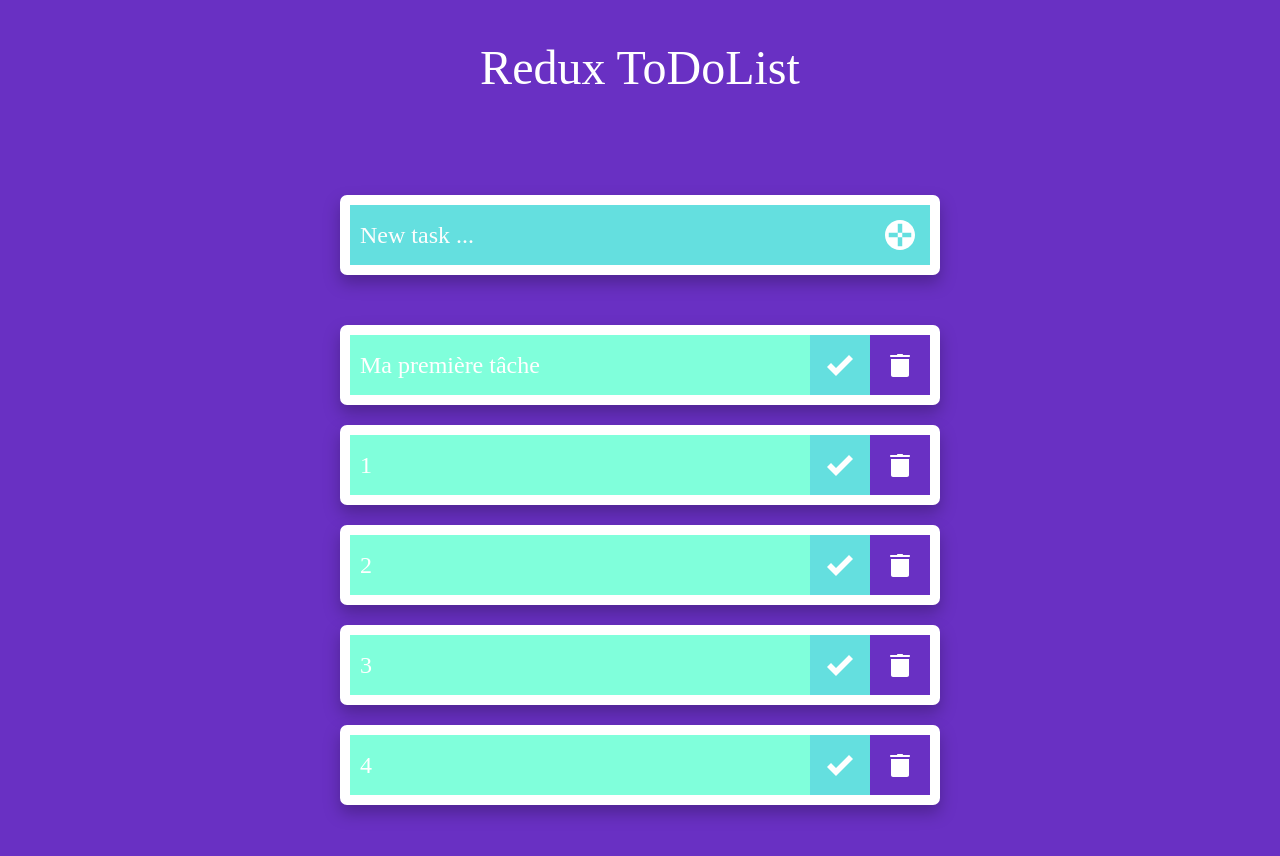
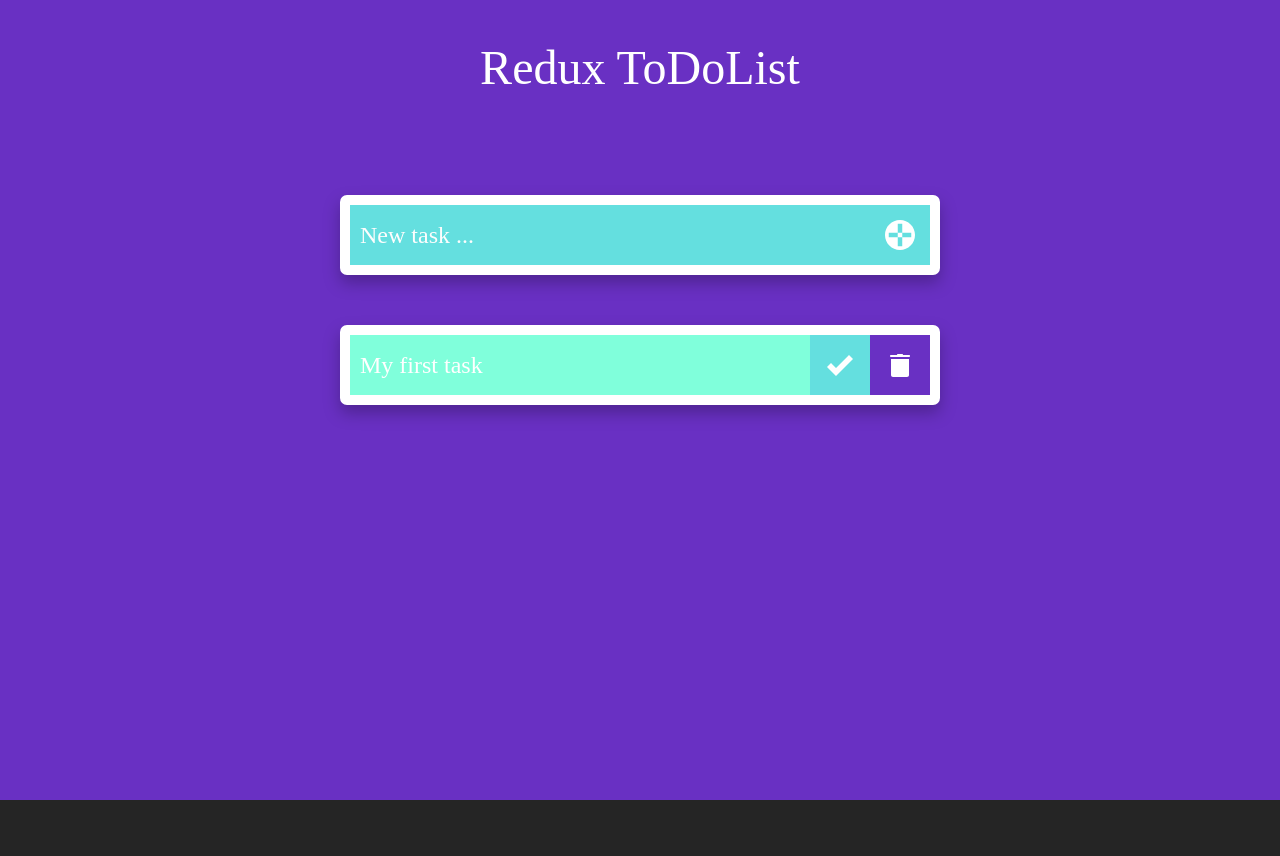
Before and after one commit to MinsterRobin/redux-todolist, a React (Create React App) app: page / in a window 1280 px wide. Shown: the top 856 px of the page. After the commit the page ends 800 px from the top, so only its background shows below. Built offline with nearby package versions, Linux system fonts and the light colour scheme.

Commit message:
Added Redux

```diff
--- a/package.json
+++ b/package.json
@@ -38,5 +38,9 @@
       "last 1 firefox version",
       "last 1 safari version"
     ]
+  },
+  "devDependencies": {
+    "@reduxjs/toolkit": "^1.6.1",
+    "react-redux": "^7.2.5"
   }
 }
--- /dev/null
+++ b/src/actions/Actions.js
@@ -0,0 +1,6 @@
+import * as types from '../constants/ActionTypes'
+
+export const updateTodos = (items) => ({
+   type: types.UPDATE_TODOS,
+   items
+});
--- a/src/components/molecules/Item.js
+++ b/src/components/molecules/Item.js
@@ -5,7 +5,7 @@ import Button from "../atomes/Button";
 import PropTypes from 'prop-types';
 import trash_icon from "../../assets/Trash.svg";
 import check_icon from "../../assets/Check.svg";
-import Separator from "../layouts/Separator";
+import Separator from "../atomes/Separator";
 import {H2} from "../atomes/Typography";
 
 const Layout = styled.div`
@@ -50,4 +50,4 @@ Item.propTypes = {
     onTrashButtonClick: PropTypes.func.isRequired
 };
 
-export default Item;
+export default React.memo(Item);
--- a/src/components/organisms/ToDoList.js
+++ b/src/components/organisms/ToDoList.js
@@ -1,10 +1,11 @@
 import styled from "styled-components";
 import ItemCreator from "../molecules/ItemCreator";
-import Separator from "../layouts/Separator";
+import Separator from "../atomes/Separator";
 import Item from "../molecules/Item";
 import React, {useState} from "react";
-import PropTypes from 'prop-types';
 import {useTransition, animated} from "react-spring";
+import {useDispatch, useSelector} from "react-redux";
+import {addItem, deleteItem, setError, selectTodoList, selectError} from "../../slices/sliceTodoList";
 
 const Layout = styled.div`
     display: flex;
@@ -18,33 +19,15 @@ const TransitionContainerSC = styled(animated.div)`
     width: 100%;
 `;
 
-const ToDoList = ({items, setItems}) => {
+const ToDoList = () => {
     const [newItem, setNewItem] = useState("");
-    const [error, setError] = useState(false);
+    const items = useSelector(selectTodoList);
+    const error = useSelector(selectError);
+    const dispatch = useDispatch();
 
     const handleItemCreatorChange = (e) => {
-        error && setError(false);
         setNewItem(e.target.value);
-    };
-
-    const updateItems = (action, payload) => {
-        let tempArray = items;
-        switch (action) {
-            case "ADD":
-                items.indexOf(newItem) === -1 ? setItems([...items, payload]) : setError(true);
-
-                break;
-            case "DONE":
-                tempArray.splice(payload,1);
-                setItems([...tempArray]);
-                break;
-            case "TRASH":
-                tempArray.splice(payload,1);
-                setItems([...tempArray]);
-                break;
-            default:
-                return items;
-        }
+        items.indexOf(e.target.value) !== -1 ? dispatch(setError(true)) : dispatch(setError(false));
     };
 
     const transitions = useTransition(items , {
@@ -58,7 +41,7 @@ const ToDoList = ({items, setItems}) => {
         <Layout>
             <ItemCreator
                 onChange={handleItemCreatorChange}
-                onSubmitClick={() => updateItems("ADD", newItem)}
+                onSubmitClick={() => dispatch(addItem(newItem))}
                 error={error}
             />
 
@@ -68,7 +51,7 @@ const ToDoList = ({items, setItems}) => {
                 <TransitionContainerSC style={styles} key={t.key}>
                     <Item
                         text={item}
-                        onDoneButtonClick={() => updateItems("DONE", t.key)}
+                        onDoneButtonClick={() => dispatch(deleteItem(t.key))}
                         onTrashButtonClick={() => console.log(t.key)}
                     />
                     <Separator height={"20px"}/>
@@ -79,9 +62,4 @@ const ToDoList = ({items, setItems}) => {
     );
 };
 
-ToDoList.propTypes = {
-    items: PropTypes.array.isRequired,
-    setItems: PropTypes.func.isRequired,
-};
-
 export default ToDoList;
--- /dev/null
+++ b/src/constants/ActionTypes.js
@@ -0,0 +1 @@
+export const UPDATE_TODOS = "UPDATE_TODOS";
--- a/src/index.js
+++ b/src/index.js
@@ -1,13 +1,24 @@
 import React from 'react';
 import ReactDOM from 'react-dom';
-import App from './components/pages/App';
+import App from './pages/App';
 import GlobalStyles from "./components/atomes/GlobalStyles";
+import { Provider} from "react-redux";
+import { configureStore } from '@reduxjs/toolkit';
+import sliceTodoList from "./slices/sliceTodoList";
+
+const store = configureStore({
+    reducer: {
+        todolist: sliceTodoList,
+    },
+});
 
 
 ReactDOM.render(
     <React.StrictMode>
-        <GlobalStyles/>
-        <App />
+        <Provider store={store}>
+            <GlobalStyles/>
+            <App />
+        </Provider>
     </React.StrictMode>,
     document.getElementById('root')
 );
--- a/src/components/pages/App.js
+++ b/src/pages/App.js
@@ -1,19 +1,17 @@
-import React, {useState} from "react";
-import Separator from "../layouts/Separator";
-import {H1} from "../atomes/Typography";
-import ToDoList from "../organisms/ToDoList";
+import React from "react";
+import Separator from "../components/atomes/Separator";
+import {H1} from "../components/atomes/Typography";
+import ToDoList from "../components/organisms/ToDoList";
 import TemplateTodoList from "../templates/TemplateTodoList";
-import Container from "../atomes/Container";
+import Container from "../components/atomes/Container";
 
 function App() {
-    const [items, setItems] = useState(["Ma première tâche", "1", "2", "3", "4"]);
-
     return (
         <TemplateTodoList>
             <Container flex vertical align={"center"} primary padding={"var(--padding-size)"}>
                 <H1>Redux ToDoList</H1>
                 <Separator/>
-                <ToDoList items={items} setItems={setItems}/>
+                <ToDoList/>
             </Container>
         </TemplateTodoList>
   );
--- /dev/null
+++ b/src/slices/sliceTodoList.js
@@ -0,0 +1,31 @@
+import {createSlice} from '@reduxjs/toolkit';
+
+export const slice = createSlice({
+    name: 'todolist',
+    initialState: {
+        items: ["My first task"],
+        error: false
+    },
+    reducers: {
+        addItem: (state,action) => {
+            if (state.items.indexOf(action.payload) === -1) {
+                state.items.push(action.payload);
+            } else {
+                state.error = true;
+            }
+        },
+        deleteItem: (state, action) => {
+            state.items.splice(action.payload,1);
+        },
+        setError: (state, action) => {
+            state.error = action.payload;
+        }
+    }
+});
+
+export const {addItem, deleteItem, setError} = slice.actions;
+
+export const selectTodoList = state => state.todolist.items;
+export const selectError = state => state.todolist.error;
+
+export default slice.reducer;
--- a/src/components/templates/TemplateTodoList.js
+++ b/src/templates/TemplateTodoList.js
@@ -5,6 +5,7 @@ const TemplateTodoList = styled.div`
     flex-direction: column;
     align-items: center;
     margin: auto;
+    min-width: 320px;
     max-width: 1280px;
     min-height: 100vh;
 `;
```
Also changed, not shown: src/components/atomes/Separator.js (renamed from src/components/layouts/Separator.js), 1 other file (tests, documents, lock files or other folders).
